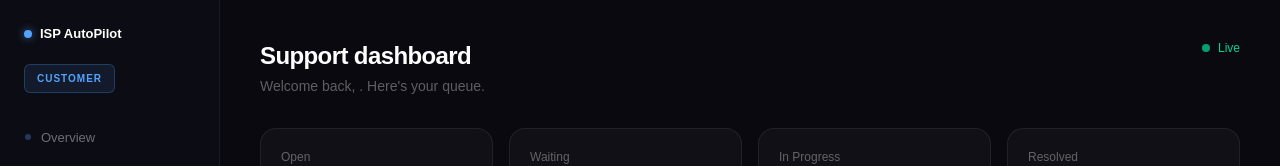
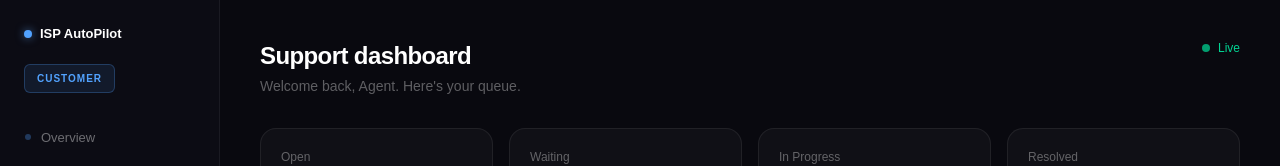
Before and after one commit to iamxenon404/ISP-DEMO-THREE, a Next.js app in the folder frontend/: page /dashboard/support in a window 1280 px wide. Shown: the top 166 px of the page. Built offline with nearby package versions, Linux system fonts and the light colour scheme; no server answers.

Commit message:
updated support overview

```diff
--- a/frontend/app/dashboard/support/page.tsx
+++ b/frontend/app/dashboard/support/page.tsx
@@ -11,12 +11,11 @@ interface Ticket {
   status: string
   createdAt: string
   updatedAt: string
-  lastMessage?: string
   user: { id: number; name: string; email: string }
 }
 
 const STATUS_MAP: Record<string, { label: string; style: string }> = {
-  open:          { label: 'Open',            style: 'text-blue-400   bg-blue-400/10   border-blue-400/20'   },
+  open:          { label: 'Open',            style: 'text-blue-400    bg-blue-400/10    border-blue-400/20'   },
   ai_handling:   { label: 'AI Handling',     style: 'text-purple-400 bg-purple-400/10 border-purple-400/20' },
   waiting_human: { label: 'Waiting',         style: 'text-amber-400  bg-amber-400/10  border-amber-400/20'  },
   in_progress:   { label: 'In Progress',     style: 'text-amber-400  bg-amber-400/10  border-amber-400/20'  },
@@ -26,22 +25,25 @@ const STATUS_MAP: Record<string, { label: string; style: string }> = {
 
 const FILTERS = ['all', 'waiting_human', 'in_progress', 'open', 'resolved']
 const FILTER_LABELS: Record<string, string> = {
-  all:           'All',
+  all: 'All',
   waiting_human: 'Waiting',
-  in_progress:   'In Progress',
-  open:          'Open',
-  resolved:      'Resolved',
+  in_progress: 'In Progress',
+  open: 'Open',
+  resolved: 'Resolved',
 }
 
 export default function SupportOverview() {
-  const user   = getStoredUser()
   const router = useRouter()
-
-  const [tickets,    setTickets]    = useState<Ticket[]>([])
-  const [loading,    setLoading]    = useState(true)
-  const [filter,     setFilter]     = useState('all')
+  const [userName, setUserName] = useState('') // Fix for Hydration
+  const [tickets, setTickets] = useState<Ticket[]>([])
+  const [loading, setLoading] = useState(true)
+  const [filter, setFilter] = useState('all')
 
   useEffect(() => {
+    // Hydration Fix: Fetch user data only on client
+    const user = getStoredUser()
+    if (user?.name) setUserName(user.name.split(' ')[0])
+
     fetchTickets()
     const interval = setInterval(fetchTickets, 5000)
     return () => clearInterval(interval)
@@ -50,9 +52,12 @@ export default function SupportOverview() {
   const fetchTickets = async () => {
     try {
       const res = await api.get('/tickets')
-      setTickets(res.data.tickets || [])
+      // Safety fix: ensure tickets is always an array
+      const data = Array.isArray(res.data) ? res.data : (res.data.tickets || [])
+      setTickets(data)
     } catch (err) {
       console.error(err)
+      setTickets([])
     } finally {
       setLoading(false)
     }
@@ -81,11 +86,10 @@ export default function SupportOverview() {
 
   return (
     <div className="flex flex-col gap-8">
-      {/* Header */}
       <div className="flex items-start justify-between">
         <div>
           <h1 className="text-white text-2xl font-semibold tracking-tight mb-1">Support dashboard</h1>
-          <p className="text-white/35 text-sm">Welcome back, {user?.name?.split(' ')[0]}. Here&apos;s your queue.</p>
+          <p className="text-white/35 text-sm">Welcome back, {userName || 'Agent'}. Here&apos;s your queue.</p>
         </div>
         <div className="flex items-center gap-2">
           <div className="w-2 h-2 rounded-full bg-emerald-400 animate-pulse" />
@@ -93,7 +97,6 @@ export default function SupportOverview() {
         </div>
       </div>
 
-      {/* Stats */}
       <div className="grid grid-cols-2 lg:grid-cols-4 gap-4">
         {stats.map((s) => (
           <div key={s.label} className="bg-white/[0.03] border border-white/[0.07] rounded-2xl p-5 flex flex-col gap-2">
@@ -103,7 +106,6 @@ export default function SupportOverview() {
         ))}
       </div>
 
-      {/* Ticket queue */}
       <div className="bg-white/[0.03] border border-white/[0.07] rounded-2xl p-6">
         <div className="flex items-center justify-between mb-5">
           <h3 className="text-white font-semibold text-[15px]">Ticket queue</h3>
@@ -137,10 +139,7 @@ export default function SupportOverview() {
             {filtered.map((t) => {
               const s = STATUS_MAP[t.status] ?? STATUS_MAP.open
               return (
-                <div
-                  key={t.id}
-                  className="flex items-center gap-4 bg-white/[0.02] hover:bg-white/[0.04] border border-white/[0.05] rounded-xl px-4 py-3.5 transition-all"
-                >
+                <div key={t.id} className="flex items-center gap-4 bg-white/[0.02] hover:bg-white/[0.04] border border-white/[0.05] rounded-xl px-4 py-3.5 transition-all">
                   <span className="text-white/20 text-[11px] font-bold font-mono w-10 flex-shrink-0">#{t.id}</span>
                   <div className="flex-1 flex flex-col gap-0.5 min-w-0">
                     <span className="text-white/80 text-[13px] font-medium truncate">{t.subject}</span>
```
